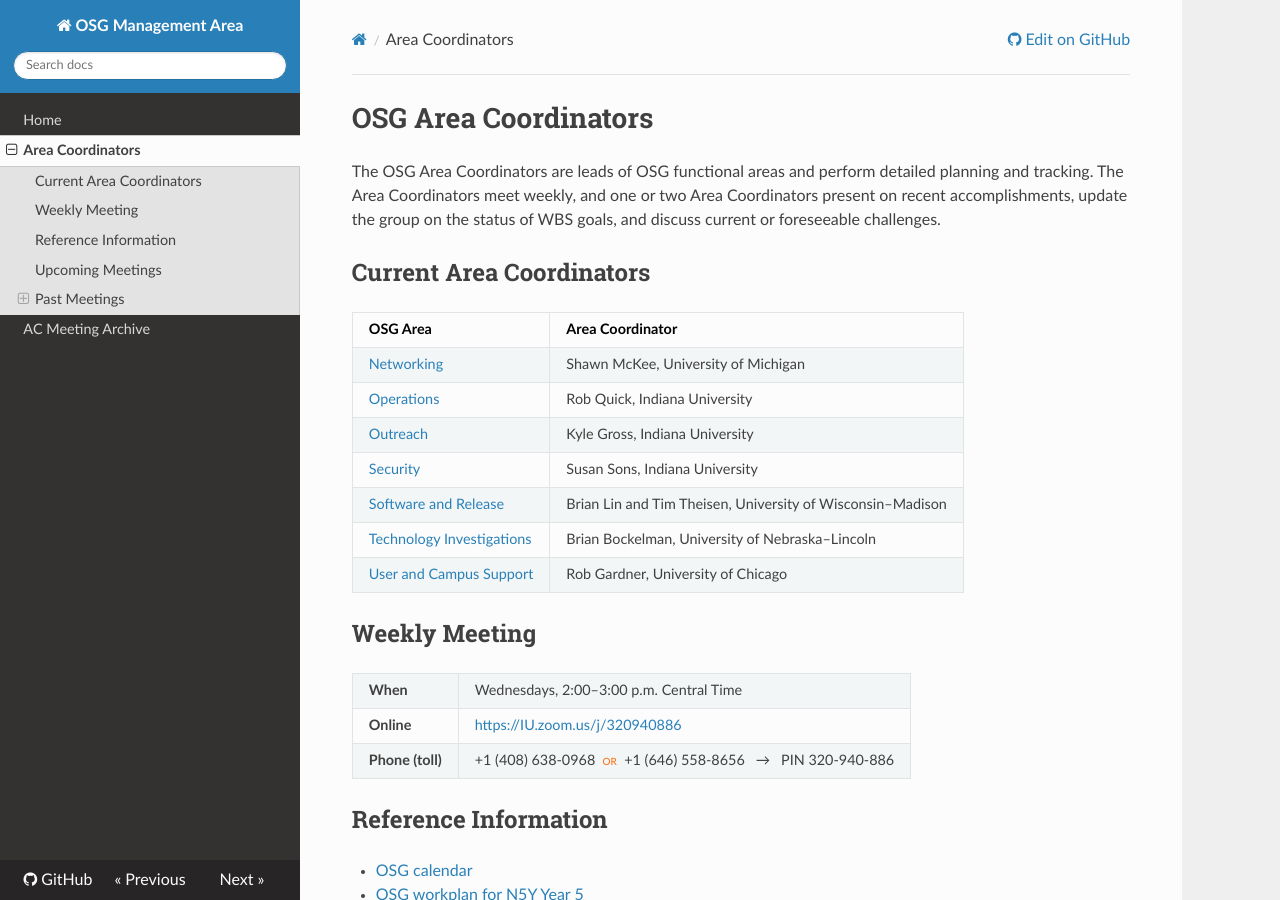
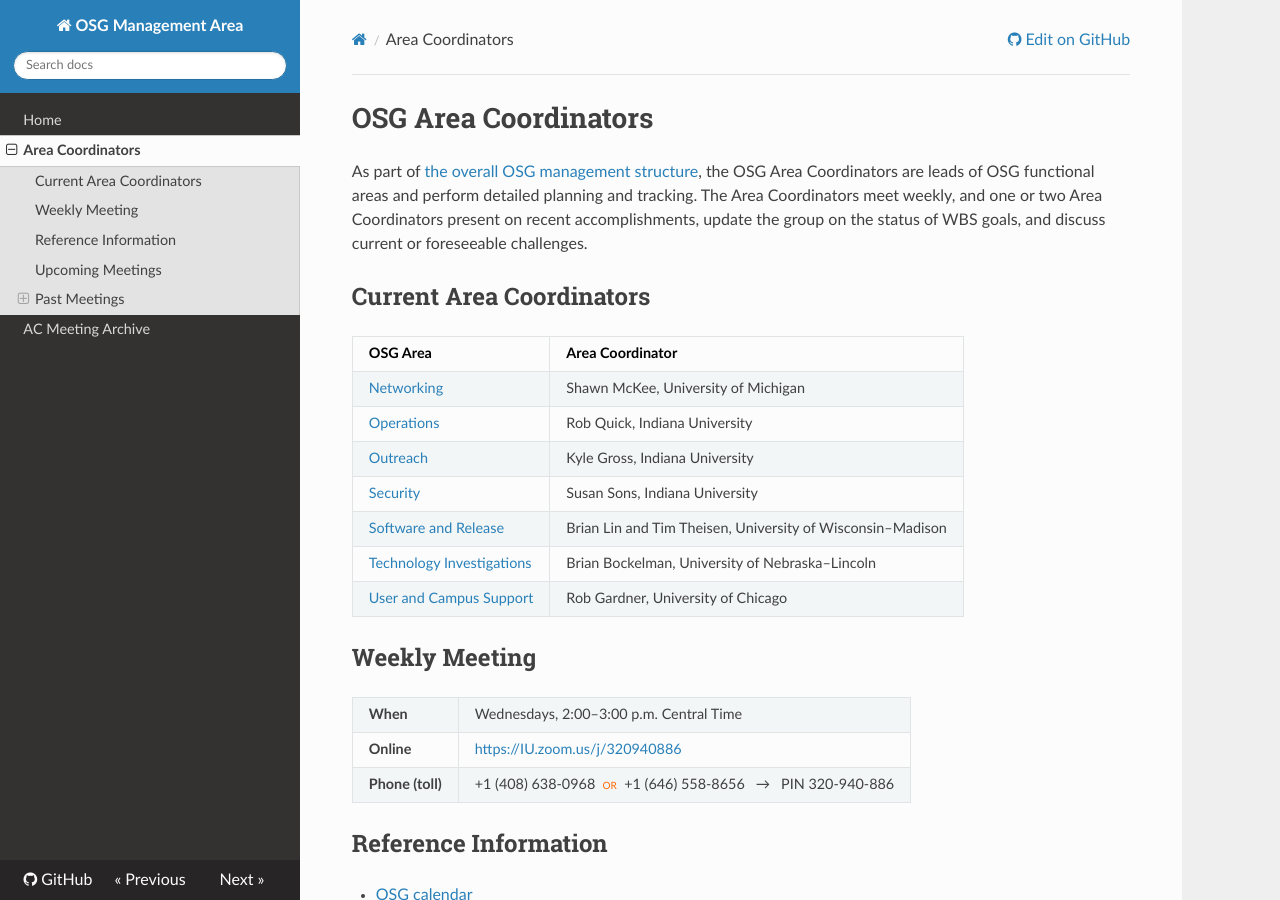
Before and after one commit to ppaschos/management-1, an MkDocs documentation site: the page built from docs/area-coordinators.md, in a window 1280 px wide and 900 px high. Built offline with MkDocs 1.6.1, drawn with Linux system fonts in a browser that asks for light colours; nearby versions of some CDN libraries; old or Windows-style settings are respelled for this version of MkDocs.

Commit message:
Fix TI link and add link back to index

```diff
--- a/docs/area-coordinators.md
+++ b/docs/area-coordinators.md
@@ -1,8 +1,8 @@
 # OSG Area Coordinators
 
-The OSG Area Coordinators are leads of OSG functional areas and perform detailed planning and tracking.  The Area
-Coordinators meet weekly, and one or two Area Coordinators present on recent accomplishments, update the group on the
-status of WBS goals, and discuss current or foreseeable challenges.
+As part of [the overall OSG management structure](index), the OSG Area Coordinators are leads of OSG functional areas
+and perform detailed planning and tracking.  The Area Coordinators meet weekly, and one or two Area Coordinators present
+on recent accomplishments, update the group on the status of WBS goals, and discuss current or foreseeable challenges.
 
 
 ## Current Area Coordinators
@@ -14,7 +14,7 @@ status of WBS goals, and discuss current or foreseeable challenges.
 | [Outreach](https://www.opensciencegrid.org/) | Kyle Gross, Indiana University |
 | [Security](https://opensciencegrid.github.io/security/) | Susan Sons, Indiana University |
 | [Software and Release](https://opensciencegrid.github.io/technology/) | Brian Lin and Tim Theisen, University of Wisconsin&ndash;Madison |
-| [Technology Investigations](https://www.github.com/opensciencegrid/technology/) | Brian Bockelman, University of Nebraska&ndash;Lincoln |
+| [Technology Investigations](https://opensciencegrid.github.io/technology/) | Brian Bockelman, University of Nebraska&ndash;Lincoln |
 | [User and Campus Support](https://support.opensciencegrid.org/) | Rob Gardner, University of Chicago |
 
 
```
